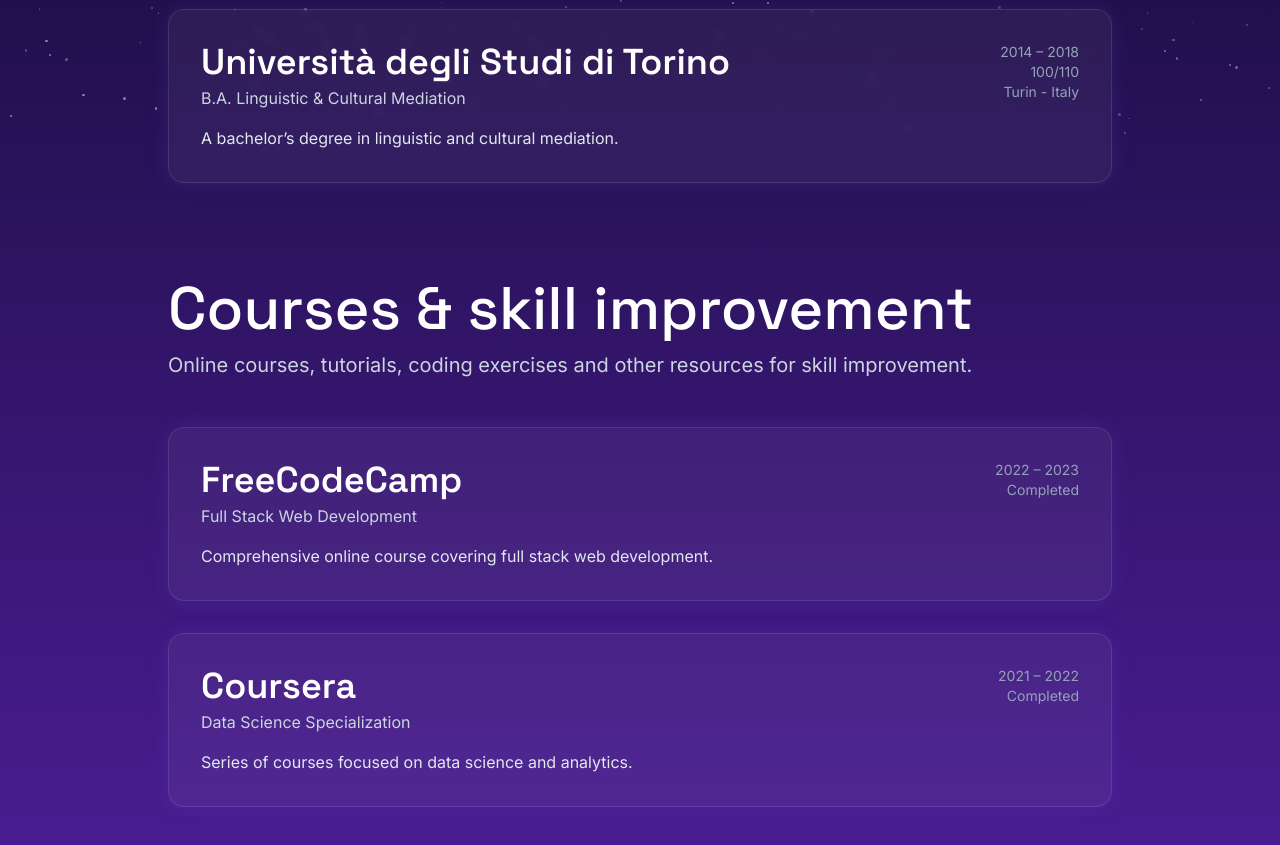
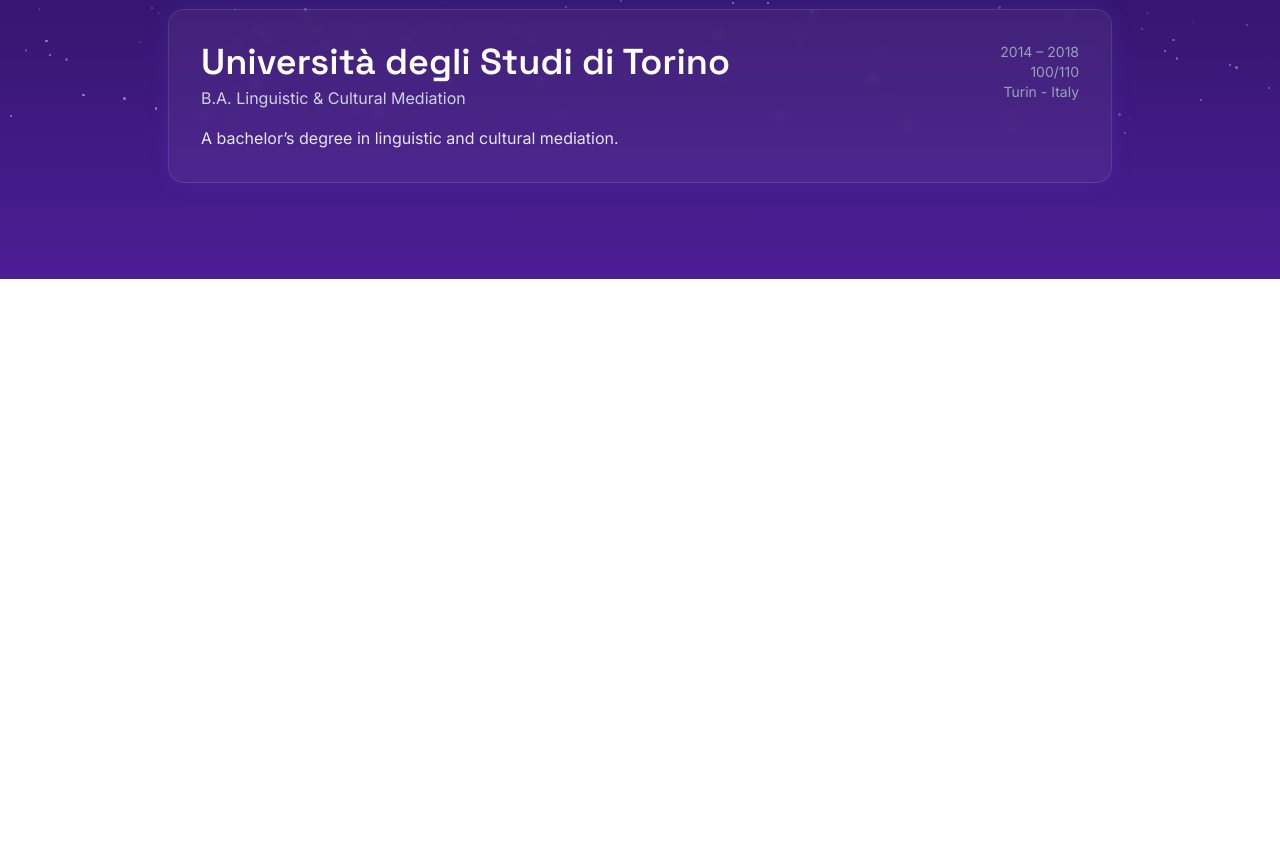
Before and after one commit to anbruni/andrea-bruni-portfolio-personal-website, a React (Vite) app: page /courses-education in a window 1280 px wide. Shown: the part 667-1512 px from the top of the page. After the commit the page ends 946 px from the top, so only its background shows below. Built offline with nearby package versions, Linux system fonts and the light colour scheme.

Commit message:
removed-temporarily-current-courses

```diff
--- a/src/pages/CoursesAndEducation.jsx
+++ b/src/pages/CoursesAndEducation.jsx
@@ -8,7 +8,8 @@
     dates: '2020 – 2021',
     grade: 'Grade A',
     country: 'Brno - Czech Republic',
-    description: 'A double-degree master’s program in public finance and economics.',
+    description:
+      'A double-degree master’s program in public finance and economics.',
   },
   {
     institution: 'Università del Piemonte Orientale',
@@ -16,7 +17,8 @@
     dates: '2019 – 2021',
     grade: '110/110 cum laude',
     country: 'Turin - Italy',
-    description: 'A master’s degree focused on management and business economics.',
+    description:
+      'A master’s degree focused on management and business economics.',
   },
   {
     institution: 'Università degli Studi di Torino',
@@ -28,24 +30,25 @@
   },
 ];
 
-const courses = [
-  {
-    institution: 'FreeCodeCamp',
-    degree: 'Full Stack Web Development',
-    dates: '2022 – 2023',
-    grade: 'Completed',
-    country: 'Online',
-    description: 'Comprehensive online course covering full stack web development.',
-  },
-  {
-    institution: 'Coursera',
-    degree: 'Data Science Specialization',
-    dates: '2021 – 2022',
-    grade: 'Completed',
-    country: 'Online',
-    description: 'Series of courses focused on data science and analytics.',
-  },
-];
+// const courses = [
+//   {
+//     institution: 'FreeCodeCamp',
+//     degree: 'Full Stack Web Development',
+//     dates: '2022 – 2023',
+//     grade: 'Completed',
+//     country: 'Online',
+//     description:
+//       'Comprehensive online course covering full stack web development.',
+//   },
+//   {
+//     institution: 'Coursera',
+//     degree: 'Data Science Specialization',
+//     dates: '2021 – 2022',
+//     grade: 'Completed',
+//     country: 'Online',
+//     description: 'Series of courses focused on data science and analytics.',
+//   },
+// ];
 
 function CoursesAndEducation({ location }) {
   const isHome = location.pathname === '/';
@@ -61,19 +64,29 @@
         <section className="w-full">
           <h1 className="heading-1 mb-3">Education</h1>
           <p className="subtitle md:mb-12 mb-4">
-        Academic background in economics, management, and linguistic and cultural mediation.
+            Academic background in economics, management, and linguistic and
+            cultural mediation.
           </p>
 
           <div className="flex flex-col gap-8 w-full">
             {education.map((item) => (
-          <article key={item.institution} className="card-glow backdrop-blur-sm rounded-2xl border border-white/10 bg-white/5 p-6 md:p-8">
+              <article
+                key={item.institution}
+                className="card-glow backdrop-blur-sm rounded-2xl border border-white/10 bg-white/5 p-6 md:p-8"
+              >
                 <div className="flex flex-col gap-2 md:flex-row md:items-start md:justify-between">
                   <div>
                     <h2 className="heading-2 mb-1">{item.institution}</h2>
-                <p className="text-slate-300 text-sm md:text-base">{item.degree}</p>
+                    <p className="text-slate-300 text-sm md:text-base">
+                      {item.degree}
+                    </p>
                   </div>
                   <p className="text-slate-400 text-sm md:text-right shrink-0">
-                {item.dates}<br />{item.grade}<br />{item.country}
+                    {item.dates}
+                    <br />
+                    {item.grade}
+                    <br />
+                    {item.country}
                   </p>
                 </div>
                 <p className="mt-4 text-slate-200 text-sm md:text-base leading-relaxed">
@@ -84,22 +97,30 @@
           </div>
         </section>
 
-      <section className="w-full">
+        {/* <section className="w-full">
           <h1 className="heading-1 mb-3">Courses & skill improvement</h1>
           <p className="subtitle md:mb-12 mb-4">
-        Online courses, tutorials, coding exercises and other resources for skill improvement.
+            Online courses, tutorials, coding exercises and other resources for
+            skill improvement.
           </p>
 
           <div className="flex flex-col gap-8 w-full">
             {courses.map((item) => (
-          <article key={item.institution} className="card-glow backdrop-blur-sm rounded-2xl border border-white/10 bg-white/5 p-6 md:p-8">
+              <article
+                key={item.institution}
+                className="card-glow backdrop-blur-sm rounded-2xl border border-white/10 bg-white/5 p-6 md:p-8"
+              >
                 <div className="flex flex-col gap-2 md:flex-row md:items-start md:justify-between">
                   <div>
                     <h2 className="heading-2 mb-1">{item.institution}</h2>
-                <p className="text-slate-300 text-sm md:text-base">{item.degree}</p>
+                    <p className="text-slate-300 text-sm md:text-base">
+                      {item.degree}
+                    </p>
                   </div>
                   <p className="text-slate-400 text-sm md:text-right shrink-0">
-                {item.dates}<br />{item.grade}
+                    {item.dates}
+                    <br />
+                    {item.grade}
                   </p>
                 </div>
                 <p className="mt-4 text-slate-200 text-sm md:text-base leading-relaxed">
@@ -108,7 +129,7 @@
               </article>
             ))}
           </div>
-    </section>
+        </section> */}
       </div>
     </div>
   );
```
Lines whose indentation alone changed are shown as unchanged.
